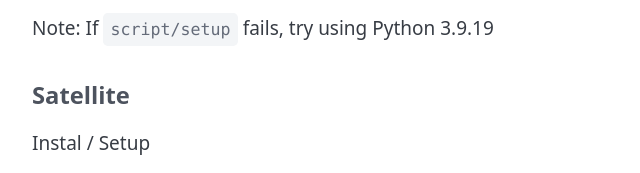
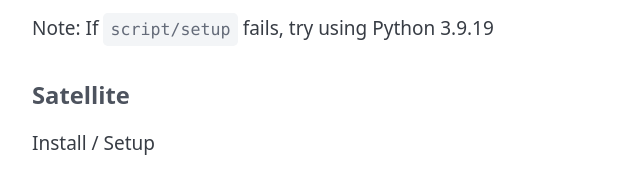
Before and after one commit to cschappert/cschappert.github.io, a plain HTML site: page posts/diy-voice-assistant/index.html in a window 1280 px wide. Shown: the part 6220-6393 px from the top of the page, 208-848 px from the left. Drawn offline with Linux system fonts and the light colour scheme.

Commit message:
deploy 20250803 - fix typo

```diff
--- a/posts/diy-voice-assistant/index.html
+++ b/posts/diy-voice-assistant/index.html
@@ -195,7 +195,7 @@ directory, so don&rsquo;t be too surprised when you see some new directories sho
 <div class="highlight"><pre tabindex="0" style="color:#f8f8f2;background-color:#272822;-moz-tab-size:4;-o-tab-size:4;tab-size:4;"><code class="language-bash" data-lang="bash"><span style="display:flex;"><span>script/run   --uri <span style="color:#e6db74">&#39;tcp://0.0.0.0:10400&#39;</span>   --preload-model <span style="color:#e6db74">&#39;hey_rhasspy&#39;</span>
 </span></span></code></pre></div><p>Note: If <code>script/setup</code> fails, try using Python 3.9.19</p>
 <h4 id="satellite">Satellite</h4>
-<p>Instal / Setup</p>
+<p>Install / Setup</p>
 <div class="highlight"><pre tabindex="0" style="color:#f8f8f2;background-color:#272822;-moz-tab-size:4;-o-tab-size:4;tab-size:4;"><code class="language-bash" data-lang="bash"><span style="display:flex;"><span><span style="color:#75715e"># From directory `assist-pipeline`</span>
 </span></span><span style="display:flex;"><span>git clone https://github.com/rhasspy/wyoming-satellite.git
 </span></span><span style="display:flex;"><span>cd wyoming-satellite
```
